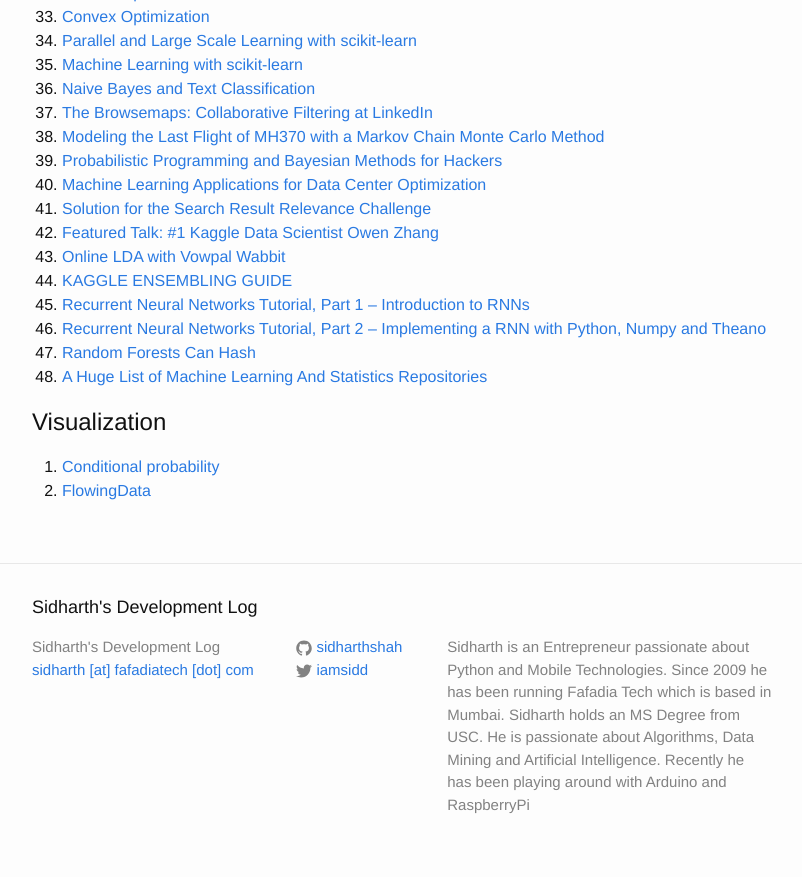
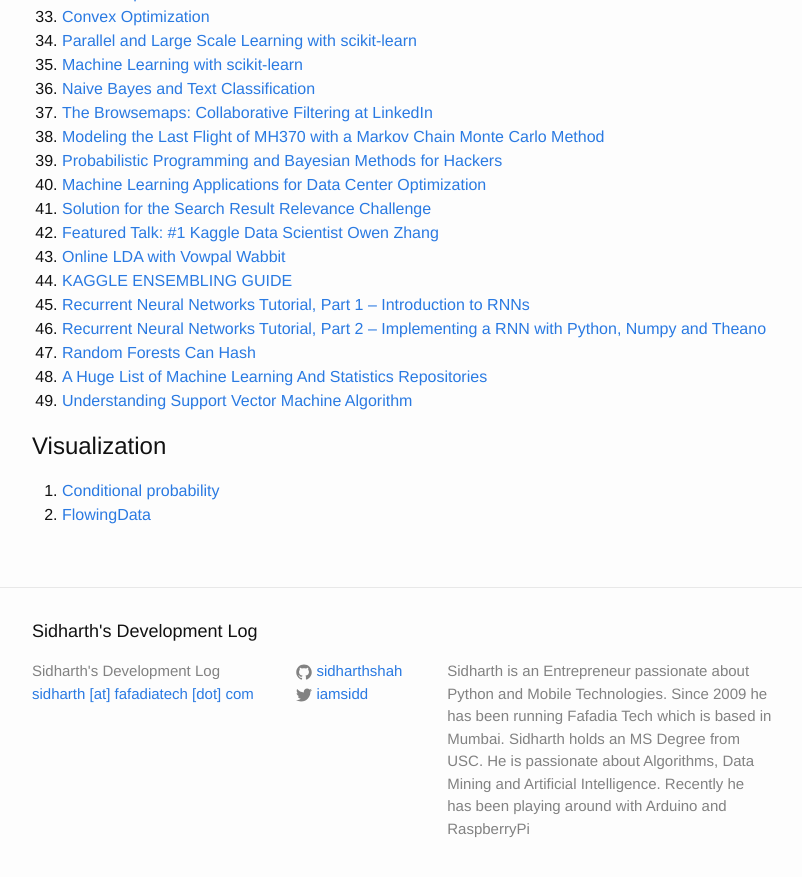
Before and after one commit to sidharthshah/sidharthshah.github.com, a Jekyll site: the page built from machine-learning.md, in a window 1280 px wide and 900 px high, scrolled down 1710 px. Shown: the top 877 px of the window, without its empty margins (238-1040 px from the left). Built offline with Jekyll 4.4.1, drawn with Linux system fonts in a browser that asks for light colours.

Commit message:
added link to nice SVM article

```diff
--- a/machine-learning.md
+++ b/machine-learning.md
@@ -86,6 +86,7 @@
 46. [Recurrent Neural Networks Tutorial, Part 2 – Implementing a RNN with Python, Numpy and Theano](http://www.wildml.com/2015/09/recurrent-neural-networks-tutorial-part-2-implementing-a-language-model-rnn-with-python-numpy-and-theano/)
 47. [Random Forests Can Hash](http://arxiv.org/pdf/1412.5083v3.pdf)
 48. [A Huge List of Machine Learning And Statistics Repositories](http://blog.josephmisiti.com/a-huge-list-of-machine-learning-repositories/)
+49. [Understanding Support Vector Machine Algorithm](http://www.analyticsvidhya.com/blog/2015/10/understaing-support-vector-machine-example-code/)
 
 Visualization
 =============
```
